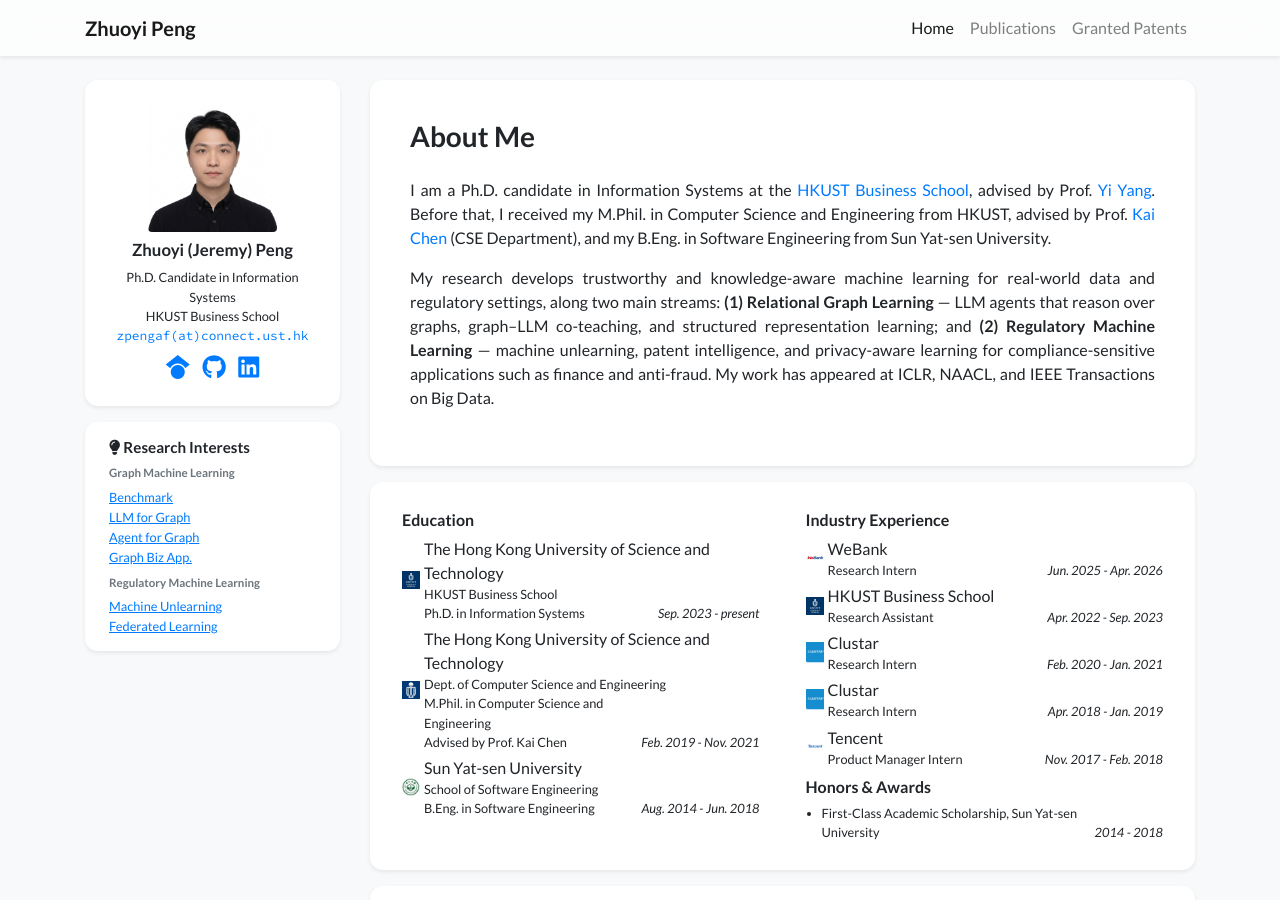
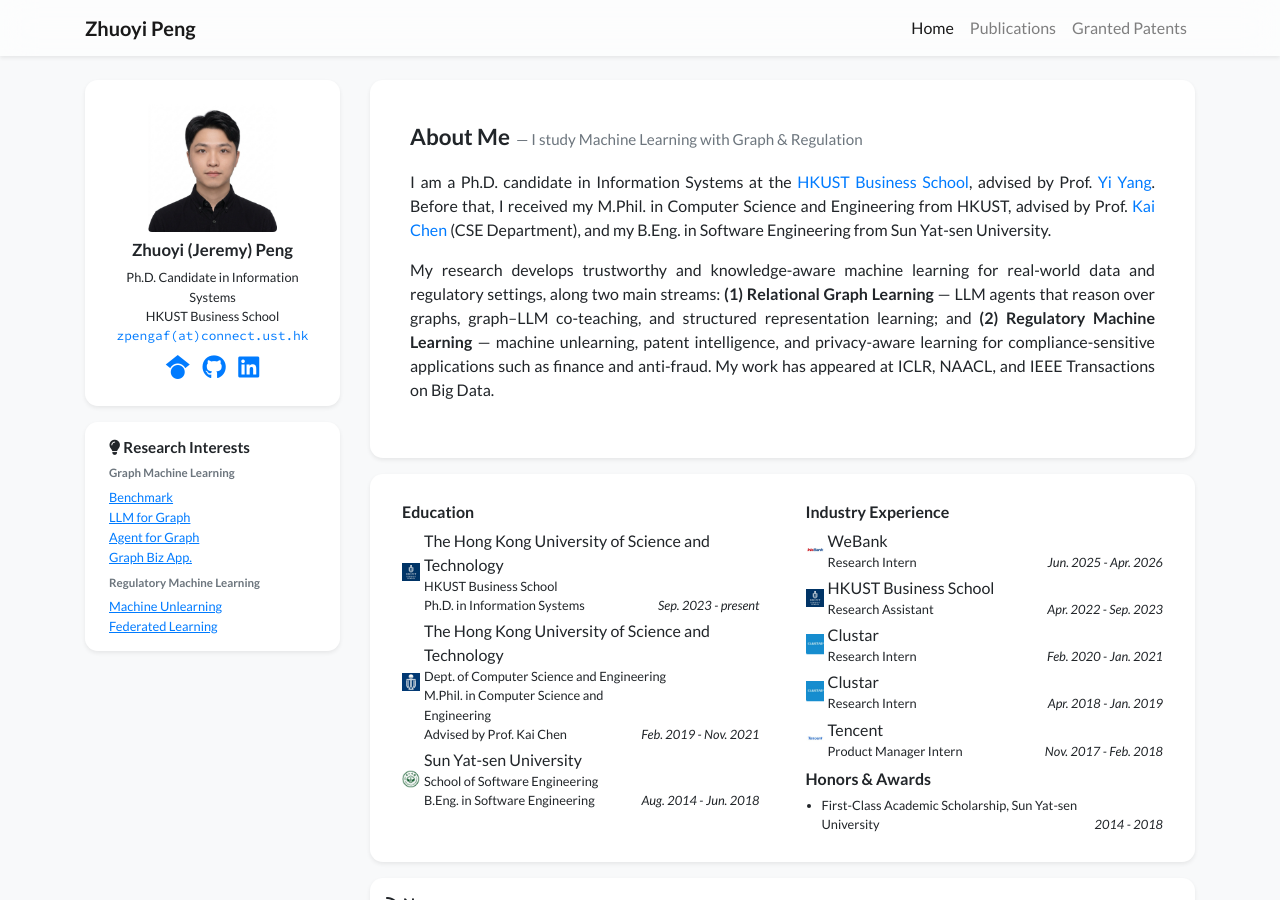
Before and after one commit to realjeremybot/realjeremybot.github.io, a Jekyll site: the page built from index.html, in a window 1280 px wide and 900 px high. Built offline with Jekyll 4.4.1, drawn with Linux system fonts in a browser that asks for light colours; nearby versions of some CDN libraries; a style sheet for code colours, icons or effects is not loaded.

Commit message:
Shrink About Me heading and add research tagline

```diff
--- a/_includes/widgets/profile_card_bio_only.html
+++ b/_includes/widgets/profile_card_bio_only.html
@@ -4,8 +4,9 @@
         <div class="card border-0 shadow-sm bg-white">
             <div class="card-body p-4">
                 <div class="row px-3 pt-3">
-                    <div class="col h3">
-                        About Me
+                    <div class="col">
+                        <span class="font-weight-bold" style="font-size: 1.4rem;">About Me</span>
+                        <span class="text-muted" style="font-weight: 400; font-size: 0.95rem;">&nbsp;&mdash;&nbsp;I study Machine Learning with Graph &amp; Regulation</span>
                     </div>
                 </div>
                 <div class="row p-3">
```
